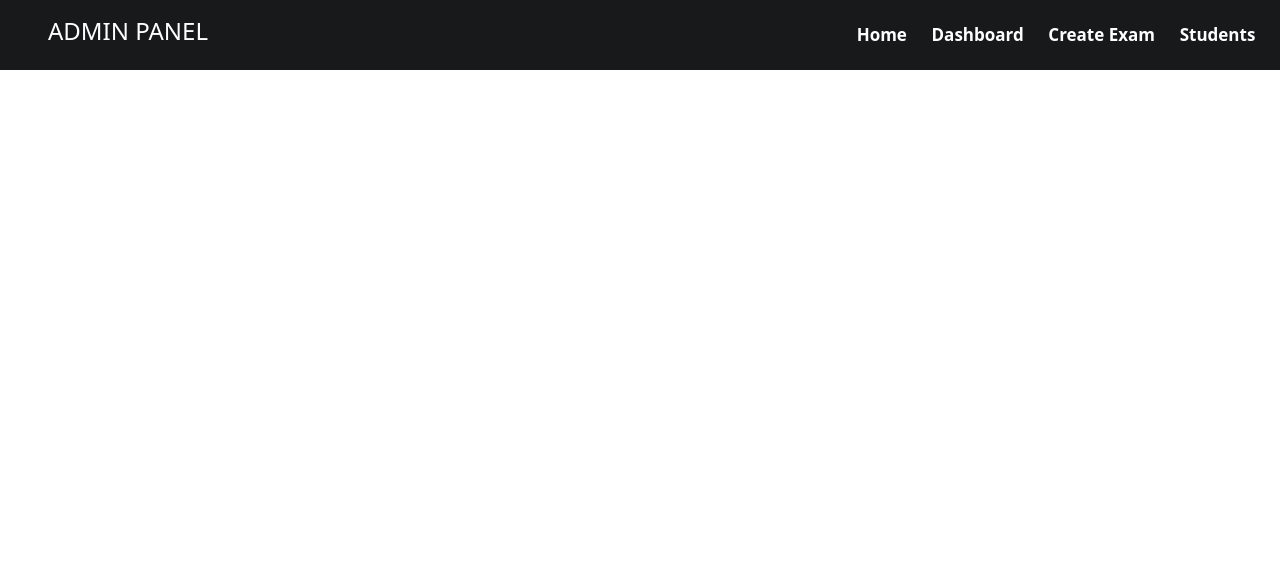
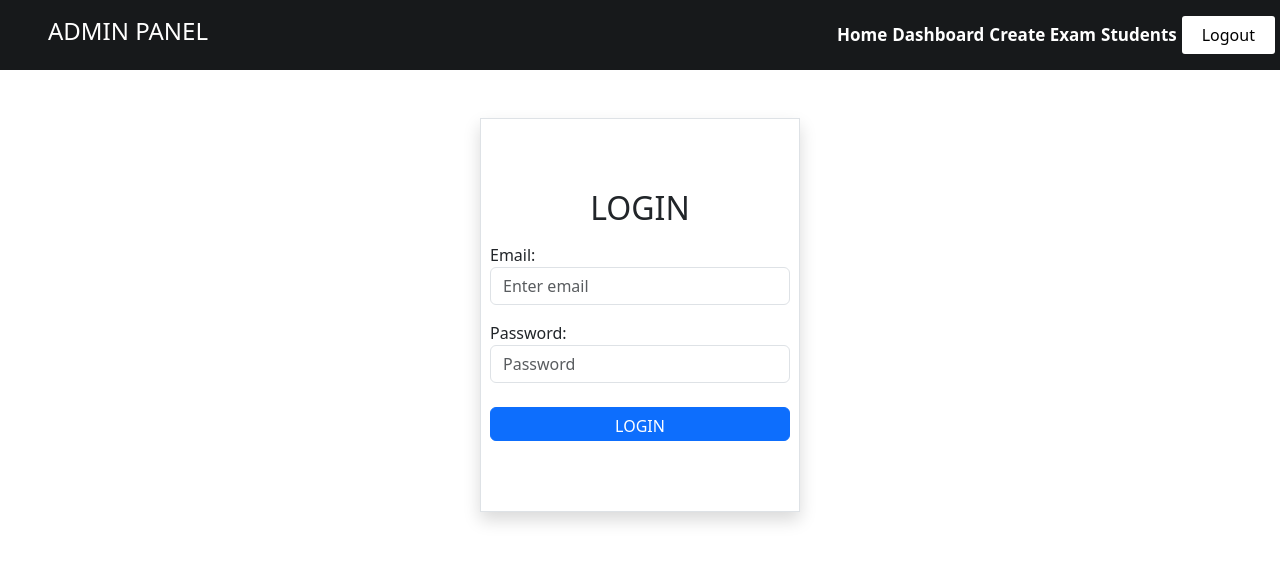
Before and after one commit to LikhithDeveloper/TDRReact, a React (Vite) app: page /admin/login in a window 1280 px wide. Shown: the top 562 px of the page. Built offline with nearby package versions, Linux system fonts and the light colour scheme; no server answers.

Commit message:
Authentication and Admin routing and routes protecting Done

```diff
--- a/package.json
+++ b/package.json
@@ -11,6 +11,7 @@
   },
   "dependencies": {
     "bootstrap": "^5.3.3",
+    "firebase": "^11.1.0",
     "react": "^18.3.1",
     "react-dom": "^18.3.1",
     "react-icons": "^5.4.0",
--- a/src/App.jsx
+++ b/src/App.jsx
@@ -1,4 +1,4 @@
-import { useRef, useState } from "react";
+import { useRef, useState, useContext } from "react";
 import "./App.css";
 import Body from "./components/Body";
 import Navbar from "./components/Navbar";
@@ -6,20 +6,7 @@ import ResNav from "./components/ResNav";
 import { BrowserRouter, Routes, Route } from "react-router";
 import MainComponents from "./components/MainComponents";
 import AdminPanel from "./components/admin/AdminPanel";
-
-// firebase
-// import { initializeApp } from "firebase/app";
-
-// const firebaseConfig = {
-//   apiKey: "AIzaSyAQ4PlvwDNj18eZBdFduxe_ZvPGQyUus34",
-//   authDomain: "tdrtest-8881b.firebaseapp.com",
-//   projectId: "tdrtest-8881b",
-//   storageBucket: "tdrtest-8881b.firebasestorage.app",
-//   messagingSenderId: "353078192323",
-//   appId: "1:353078192323:web:f9c7f5311e532dca835a76",
-// };
-
-// const app = initializeApp(firebaseConfig);
+import { FirebaseLink, FirebaseStore } from "./components/store/firebase";
 
 function App() {
   const [navActive, setNavActive] = useState("Active");
@@ -33,6 +20,7 @@ function App() {
   }
 
   return (
+    <FirebaseStore>
       <>
         <Routes>
           <Route
@@ -66,6 +54,7 @@ function App() {
           <Route path="/admin/*" element={<AdminPanel></AdminPanel>}></Route>
         </Routes>
       </>
+    </FirebaseStore>
   );
 }
 
--- a/src/components/Navbar.jsx
+++ b/src/components/Navbar.jsx
@@ -1,13 +1,17 @@
-import { useEffect, useRef, useState } from "react";
+import { useContext, useEffect, useRef, useState } from "react";
 import "./styles/Navbar.css";
 import "./styles/ResNav.css";
 import { FaLinkedin } from "react-icons/fa";
 import { FaInstagram } from "react-icons/fa6";
 import { FaGithub } from "react-icons/fa";
+import { Link } from "react-router";
+import { FirebaseLink } from "./store/firebase";
 
 const Navbar = ({ navActive, setNavActive, bodyActive, setBodyActive }) => {
   const ref1 = useRef(null);
   const [width, setWidth] = useState(window.innerWidth);
+  const { user } = useContext(FirebaseLink);
+
   useEffect(() => {
     const handleResize = () => {
       setWidth(window.innerWidth);
@@ -64,6 +68,11 @@ const Navbar = ({ navActive, setNavActive, bodyActive, setBodyActive }) => {
             <a href="#projects">Projects</a>
             <a href="#skills">Skills</a>
             <a href="#contact">Contact</a>
+            {user ? (
+              <Link to="/admin/dashboard">Admin</Link>
+            ) : (
+              <Link to="/admin/login">Admin</Link>
+            )}
           </div>
         </div>
 
--- /dev/null
+++ b/src/components/admin/AdminLogin.jsx
@@ -0,0 +1,65 @@
+import { useState } from "react";
+import { useContext } from "react";
+import { FirebaseLink } from "../store/firebase";
+
+const AdminLogin = () => {
+  const [email, setEmail] = useState("");
+  const [password, setPassword] = useState("");
+  const { SignUp, SignIn } = useContext(FirebaseLink);
+
+  const CreateUser = (e) => {
+    e.preventDefault();
+    console.log("Hi");
+    SignIn(email, password);
+    setEmail("");
+    setPassword("");
+  };
+
+  return (
+    <div
+      style={{
+        width: "100%",
+        padding: "70px 0",
+        display: "flex",
+        justifyContent: "center",
+        alignItems: "center",
+      }}
+      className="container border mt-5 w-25 d-flex flex-column shadow"
+    >
+      <h5 className="display-6 mb-3 fs-2 ">LOGIN</h5>
+      <form onSubmit={CreateUser}>
+        <div className="form-group mb-3">
+          <label for="exampleInputEmail1">Email:</label>
+          <input
+            type="email"
+            className="form-control"
+            id="exampleInputEmail1"
+            aria-describedby="emailHelp"
+            placeholder="Enter email"
+            required
+            value={email}
+            onChange={(e) => setEmail(e.target.value)}
+          />
+        </div>
+        <div className="form-group mb-4">
+          <label for="exampleInputPassword1">Password:</label>
+          <input
+            type="password"
+            className="form-control"
+            id="exampleInputPassword1"
+            placeholder="Password"
+            required
+            value={password}
+            onChange={(e) => setPassword(e.target.value)}
+          />
+        </div>
+
+        <button type="submit" className="btn btn-primary">
+          LOGIN
+        </button>
+      </form>
+    </div>
+  );
+};
+
+export default AdminLogin;
--- a/src/components/admin/AdminNav.jsx
+++ b/src/components/admin/AdminNav.jsx
@@ -1,6 +1,9 @@
 import "./styles/AdminNav.css";
 import { Link } from "react-router";
+import { useContext } from "react";
+import { FirebaseLink } from "../store/firebase";
 const AdminNav = () => {
+  const { Logout } = useContext(FirebaseLink);
   return (
     <nav
       className="admin-nav"
@@ -11,9 +14,20 @@ const AdminNav = () => {
       </div>
       <div className="options-admin">
         <Link to="/">Home</Link>
-        <Link to="/admin">Dashboard</Link>
+        <Link to="/admin/dashboard">Dashboard</Link>
         <Link to="/admin/exams">Create Exam</Link>
         <Link to="/admin/students">Students</Link>
+        <button
+          style={{
+            padding: "7px 20px",
+            border: "none",
+            borderRadius: "3px",
+            backgroundColor: "white",
+          }}
+          onClick={Logout}
+        >
+          Logout
+        </button>
       </div>
     </nav>
   );
--- a/src/components/admin/AdminPanel.jsx
+++ b/src/components/admin/AdminPanel.jsx
@@ -3,13 +3,15 @@ import AdminNav from "./AdminNav";
 import Dashboard from "./Dashboard";
 import Exams from "./Exams";
 import Students from "./Students";
+import AdminLogin from "./AdminLogin";
 
 const AdminPanel = () => {
   return (
     <div style={{ width: "100%" }}>
       <AdminNav></AdminNav>
       <Routes>
-        <Route path="/" element={<Dashboard></Dashboard>}></Route>
+        <Route path="login" element={<AdminLogin></AdminLogin>}></Route>
+        <Route path="dashboard" element={<Dashboard></Dashboard>}></Route>
         <Route path="exams" element={<Exams></Exams>}></Route>
         <Route path="students" element={<Students></Students>}></Route>
       </Routes>
--- a/src/components/admin/Dashboard.jsx
+++ b/src/components/admin/Dashboard.jsx
@@ -1,4 +1,17 @@
+import { useContext, useEffect } from "react";
+import { FirebaseLink } from "../store/firebase";
+import { useNavigate } from "react-router";
+
 const Dashboard = () => {
+  const { user } = useContext(FirebaseLink);
+  const navigate = useNavigate();
+  useEffect(() => {
+    if (!user) {
+      // If there's no user, redirect to the login page
+      navigate("/admin/login/");
+    }
+  }, [user, navigate]);
+
   return <h2>Hi Dashboard</h2>;
 };
 
--- a/src/components/admin/Students.jsx
+++ b/src/components/admin/Students.jsx
@@ -1,4 +1,16 @@
+import { useNavigate } from "react-router";
+import { useEffect, useContext } from "react";
+import { FirebaseLink } from "../store/firebase";
+
 const Students = () => {
+  const navigate = useNavigate();
+  const { user } = useContext(FirebaseLink);
+  useEffect(() => {
+    if (!user) {
+      // If there's no user, redirect to the login page
+      navigate("/admin/login/");
+    }
+  }, [user, navigate]);
   return <h1>Welcome to students</h1>;
 };
 
--- /dev/null
+++ b/src/components/store/firebase.jsx
@@ -0,0 +1,84 @@
+import {
+  Children,
+  createContext,
+  useContext,
+  useState,
+  useEffect,
+} from "react";
+import { initializeApp } from "firebase/app";
+import {
+  getAuth,
+  createUserWithEmailAndPassword,
+  signInWithEmailAndPassword,
+  signOut,
+  onAuthStateChanged,
+} from "firebase/auth";
+
+import { useNavigate } from "react-router";
+
+const firebaseConfig = {
+  apiKey: "AIzaSyAQ4PlvwDNj18eZBdFduxe_ZvPGQyUus34",
+  authDomain: "tdrtest-8881b.firebaseapp.com",
+  projectId: "tdrtest-8881b",
+  storageBucket: "tdrtest-8881b.firebasestorage.app",
+  messagingSenderId: "353078192323",
+  appId: "1:353078192323:web:f9c7f5311e532dca835a76",
+};
+
+const app = initializeApp(firebaseConfig);
+
+// context decleration
+export const FirebaseLink = createContext();
+
+export const FirebaseStore = ({ children }) => {
+  const [user, setUser] = useState(null);
+
+  const navigate = useNavigate();
+  const auth = getAuth();
+
+  useEffect(() => {
+    const unsubscribe = onAuthStateChanged(auth, (currentUser) => {
+      setUser(currentUser);
+    });
+    return unsubscribe;
+  }, [auth]);
+
+  const SignUp = (email, password) => {
+    createUserWithEmailAndPassword(auth, email, password)
+      .then((userCredential) => {
+        setUser(userCredential.user);
+        alert("LoggedIn Successfully");
+      })
+      .catch((error) => {
+        alert(`${error}`);
+      });
+  };
+
+  const SignIn = (email, password) => {
+    signInWithEmailAndPassword(auth, email, password)
+      .then((userCredential) => {
+        setUser(userCredential.user);
+        alert("Login Successful");
+        navigate("/admin/dashboard/");
+      })
+      .catch((error) => {
+        alert(error);
+      });
+  };
+
+  const Logout = () => {
+    signOut(auth)
+      .then(() => {
+        navigate("/admin/login/");
+      })
+      .catch(() => {
+        alert("Logout Failed");
+      });
+  };
+
+  return (
+    <FirebaseLink.Provider value={{ user, SignUp, SignIn, Logout }}>
+      {children}
+    </FirebaseLink.Provider>
+  );
+};
```
Also changed, not shown: src/components/admin/Exams.jsx (+17 -6 lines), 1 other file (tests, documents, lock files or other folders). Lines whose indentation alone changed are shown as unchanged.
